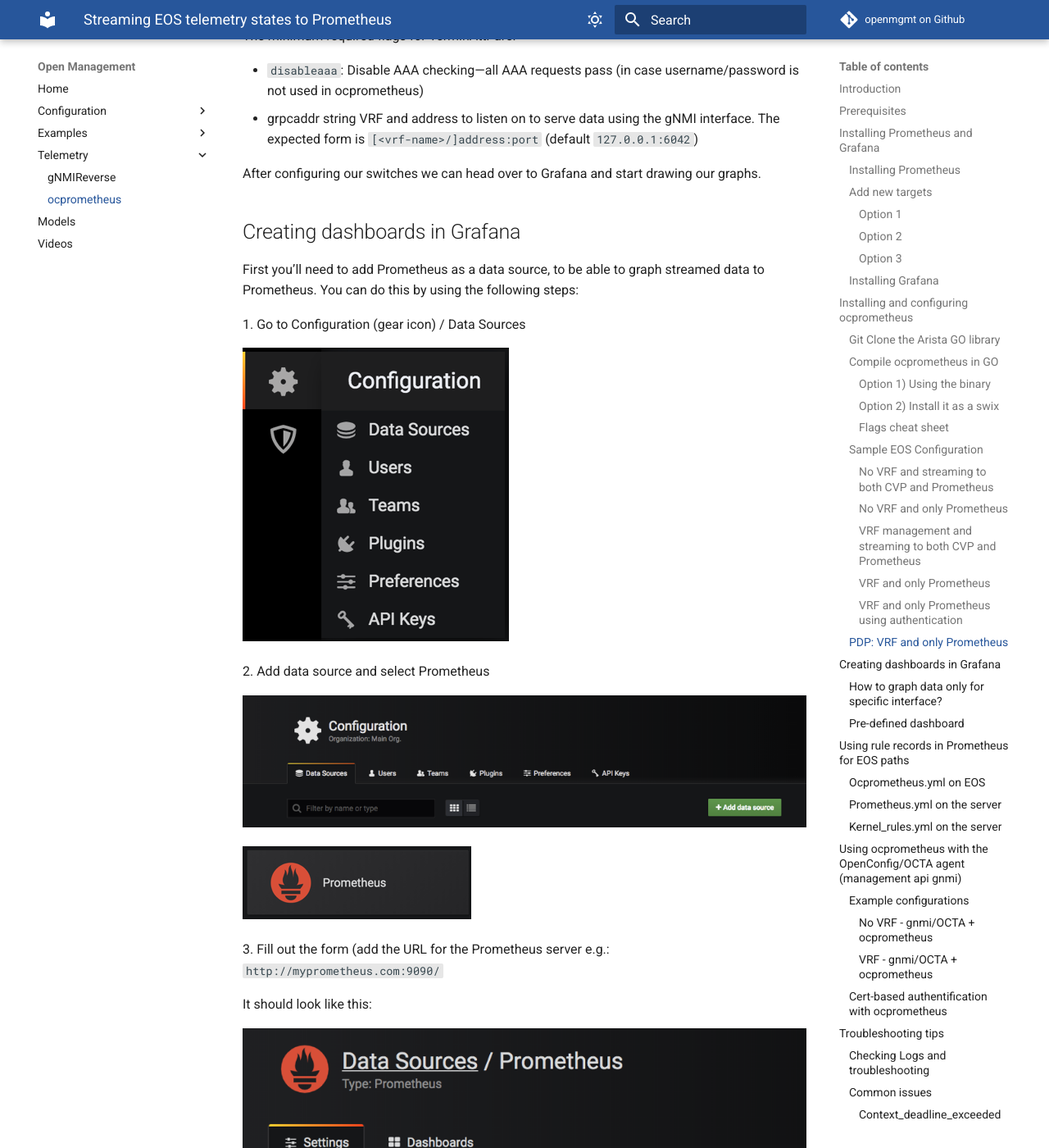
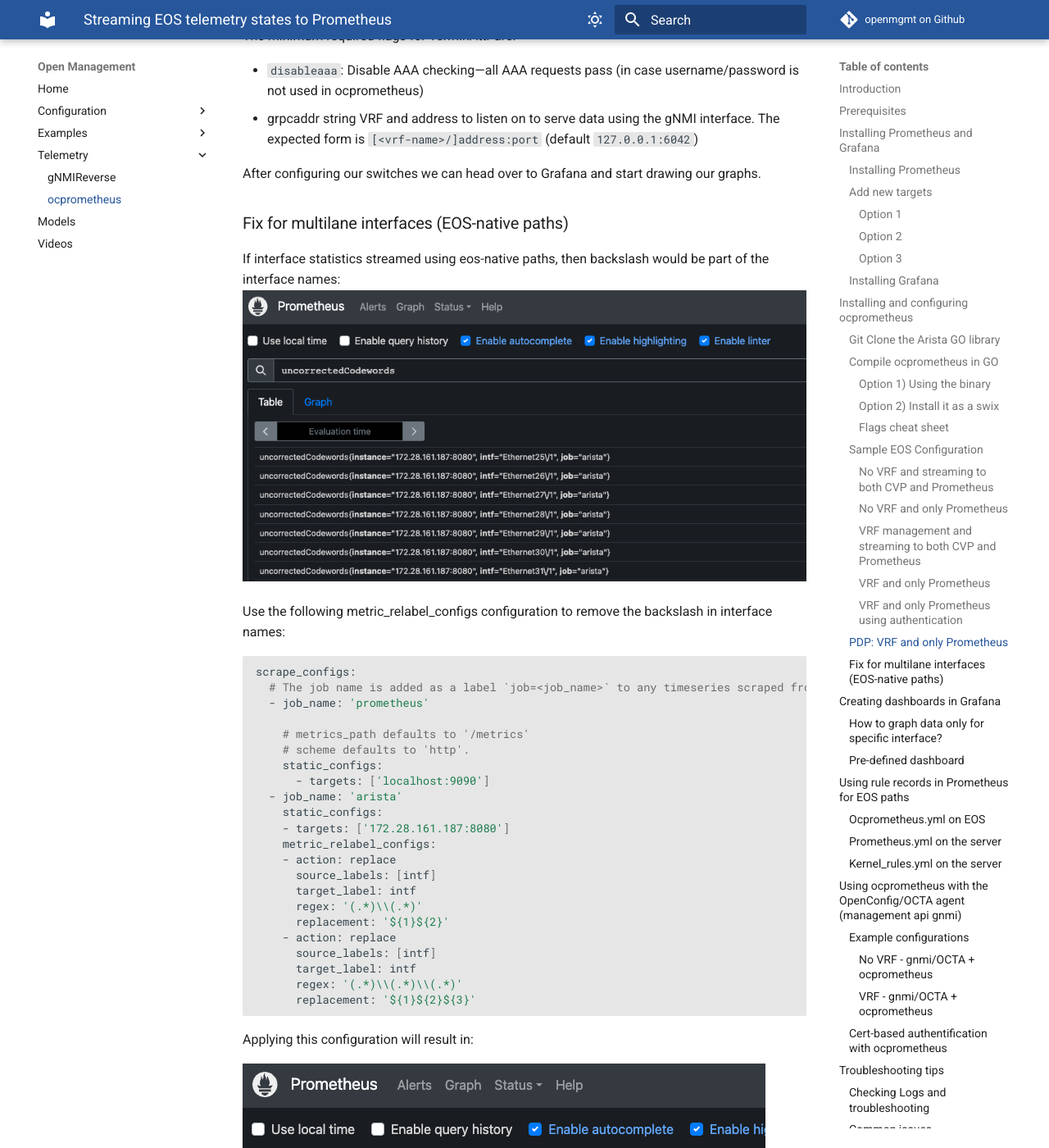
Before and after one commit to aristanetworks/openmgmt, an MkDocs documentation site: the page built from docs/telemetry/adapters/ocprometheus/index.md, in a window 1280 px wide and 1400 px high, scrolled down 12725 px. Shown: the whole window at 82% size. Built offline with MkDocs 1.6.1 and Material for MkDocs 9.7.7, drawn with Linux system fonts in a browser that asks for light colours; comment, search, counter and statistics services are not loaded.

Commit message:
Add a section on how to remove backslash in interface names for eos-native paths (#137)
* Add explanation how to remove backslash in multilane interface names
* Change pics
* Fix formatting

authored-by: Michael Pergament <mpergament@gmail.com>

````diff
--- a/docs/telemetry/adapters/ocprometheus/index.md
+++ b/docs/telemetry/adapters/ocprometheus/index.md
@@ -634,6 +634,43 @@
 
 After configuring our switches we can head over to Grafana and start drawing our graphs.
 
+### Fix for multilane interfaces (EOS-native paths)
+
+If interface statistics streamed using eos-native paths, then backslash would be part of the
+interface names:
+![Multilane interface names](resources/multilane-before.png)
+
+Use the following metric_relabel_configs configuration to remove the backslash in interface names:
+
+```shell
+scrape_configs:
+  # The job name is added as a label `job=<job_name>` to any timeseries scraped from this config.
+  - job_name: 'prometheus'
+
+    # metrics_path defaults to '/metrics'
+    # scheme defaults to 'http'.
+    static_configs:
+      - targets: ['localhost:9090']
+  - job_name: 'arista'
+    static_configs:
+    - targets: ['172.28.161.187:8080']
+    metric_relabel_configs:
+    - action: replace
+      source_labels: [intf]
+      target_label: intf
+      regex: '(.*)\\(.*)'
+      replacement: '${1}${2}'
+    - action: replace
+      source_labels: [intf]
+      target_label: intf
+      regex: '(.*)\\(.*)\\(.*)'
+      replacement: '${1}${2}${3}'
+```
+
+Applying this configuration will result in:
+
+![Multilane interface names](resources/multilane-after.png)
+
 ## Creating dashboards in Grafana
 
 First you’ll need to add Prometheus as a data source, to be able to graph streamed data to Prometheus.
````
Also changed, not shown: docs/telemetry/adapters/ocprometheus/resources/multilane-after.png (added), docs/telemetry/adapters/ocprometheus/resources/multilane-before.png (added).
